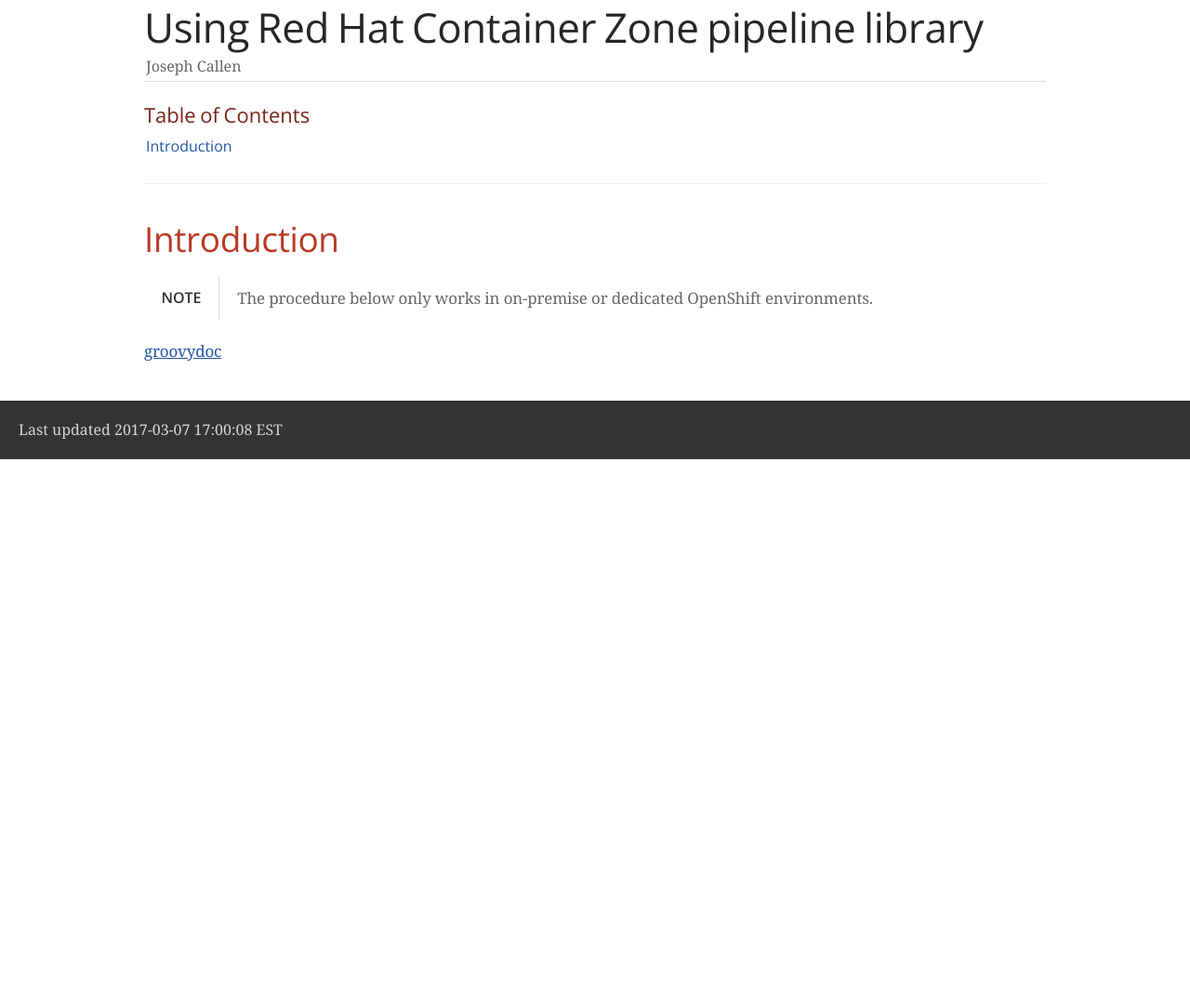
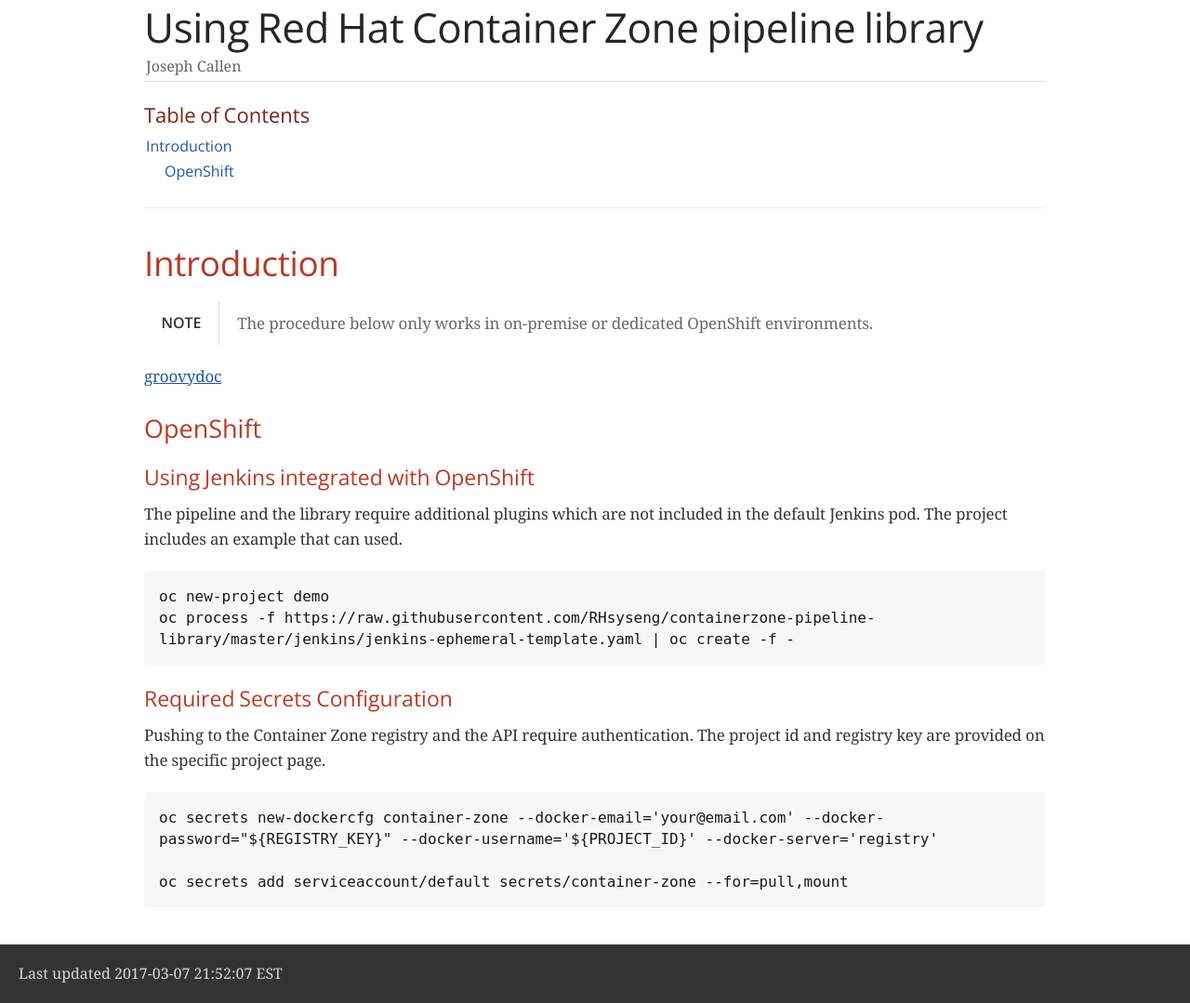
Before and after one commit to RHsyseng/containerzone-pipeline-library, a plain HTML site: page docs/index.html in a window 1280 px wide. Shown: the part 33-1112 px from the top of the page at 93% size. Before the commit the page ends 800 px from the top, so only its background shows below. Drawn offline with nearby package versions, Linux system fonts and the light colour scheme; a web font is replaced by a local one.

Commit message:
updating docs

```diff
--- a/docs/index.html
+++ b/docs/index.html
@@ -428,7 +428,11 @@ body.book #toc,body.book #preamble,body.book h1.sect0,body.book .sect1>h2{page-b
 <div id="toc" class="toc">
 <div id="toctitle">Table of Contents</div>
 <ul class="sectlevel1">
-<li><a href="#Introduction">Introduction</a></li>
+<li><a href="#Introduction">Introduction</a>
+<ul class="sectlevel2">
+<li><a href="#_openshift">OpenShift</a></li>
+</ul>
+</li>
 </ul>
 </div>
 </div>
@@ -453,12 +457,40 @@ body.book #toc,body.book #preamble,body.book h1.sect0,body.book .sect1>h2{page-b
 <div class="paragraph">
 <p><a href="groovydoc/index.html">groovydoc</a></p>
 </div>
+<div class="sect2">
+<h3 id="_openshift">OpenShift</h3>
+<div class="sect3">
+<h4 id="_using_jenkins_integrated_with_openshift">Using Jenkins integrated with OpenShift</h4>
+<div class="paragraph">
+<p>The pipeline and the library require additional plugins which are not included in the default Jenkins pod.  The project includes an example that can used.</p>
+</div>
+<div class="listingblock">
+<div class="content">
+<pre class="highlight"><code>oc new-project demo
+oc process -f https://raw.githubusercontent.com/RHsyseng/containerzone-pipeline-library/master/jenkins/jenkins-ephemeral-template.yaml | oc create -f -</code></pre>
+</div>
+</div>
+</div>
+<div class="sect3">
+<h4 id="_required_secrets_configuration">Required Secrets Configuration</h4>
+<div class="paragraph">
+<p>Pushing to the Container Zone registry and the API require authentication.  The project id and registry key are provided on the specific project page.</p>
+</div>
+<div class="listingblock">
+<div class="content">
+<pre class="highlight"><code>oc secrets new-dockercfg container-zone --docker-email='your@email.com' --docker-password="${REGISTRY_KEY}" --docker-username='${PROJECT_ID}' --docker-server='registry'
+
+oc secrets add serviceaccount/default secrets/container-zone --for=pull,mount</code></pre>
+</div>
+</div>
+</div>
+</div>
 </div>
 </div>
 </div>
 <div id="footer">
 <div id="footer-text">
-Last updated 2017-03-07 17:00:08 EST
+Last updated 2017-03-07 21:52:07 EST
 </div>
 </div>
 </body>
```
Also changed, not shown: docs/.groovydoc/allclasses-frame.html (renamed from docs/groovydoc/allclasses-frame.html), docs/.groovydoc/deprecated-list.html (renamed from docs/groovydoc/deprecated-list.html), docs/.groovydoc/groovy.ico (renamed from docs/groovydoc/groovy.ico), docs/.groovydoc/help-doc.html (renamed from docs/groovydoc/help-doc.html), docs/.groovydoc/index-all.html (renamed from docs/groovydoc/index-all.html), docs/.groovydoc/index.html (renamed from docs/groovydoc/index.html), docs/.groovydoc/inherit.gif (renamed from docs/groovydoc/inherit.gif), docs/.groovydoc/overview-frame.html (renamed from docs/groovydoc/overview-frame.html), docs/.groovydoc/overview-summary.html (renamed from docs/groovydoc/overview-summary.html), docs/.groovydoc/src/com/redhat/connect/ContainerZone.html (renamed from docs/groovydoc/src/com/redhat/connect/ContainerZone.html), docs/.groovydoc/src/com/redhat/connect/package-frame.html (renamed from docs/groovydoc/src/com/redhat/connect/package-frame.html), docs/.groovydoc/src/com/redhat/connect/package-summary.html (renamed from docs/groovydoc/src/com/redhat/connect/package-summary.html), docs/.groovydoc/stylesheet.css (renamed from docs/groovydoc/stylesheet.css), 6 other files.
